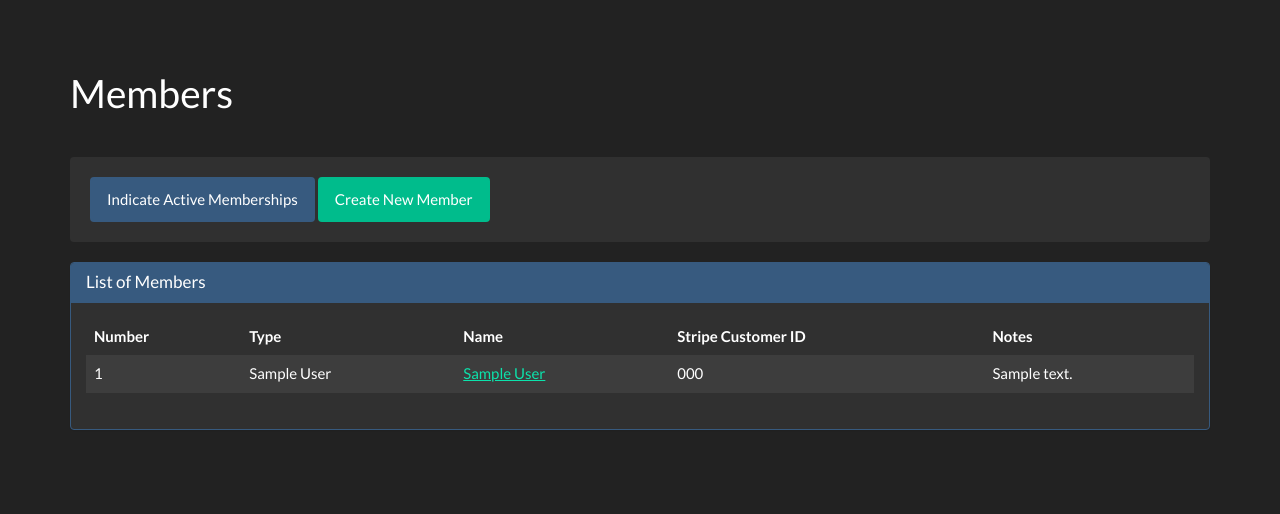
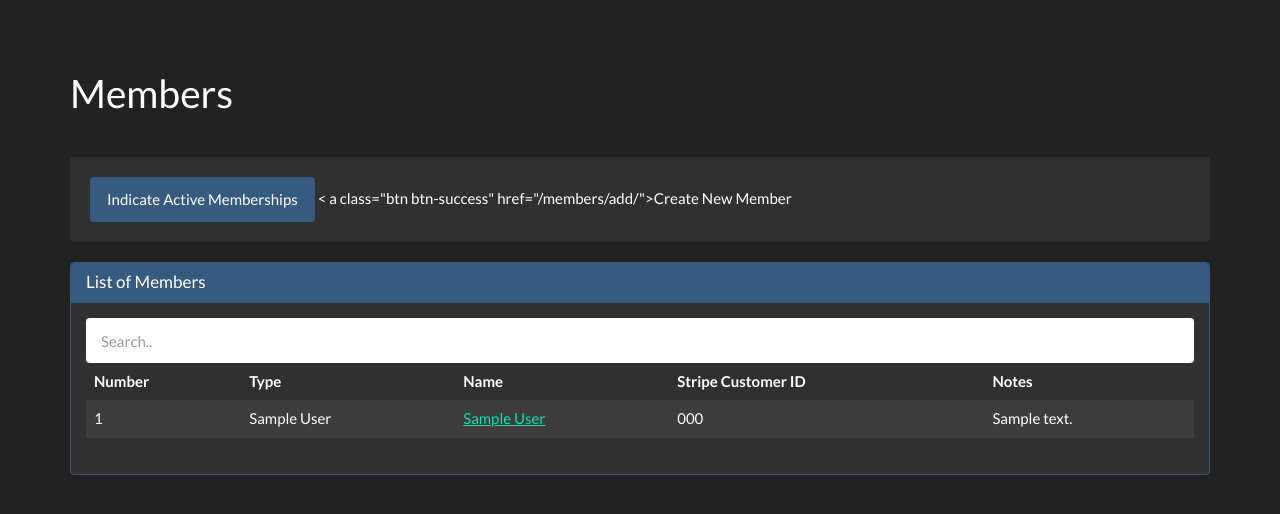
Before and after one commit to C-o-r-E/msys, a Django app: page /members/ in a window 1280 px wide. Shown: the part 60-574 px from the top of the page. Run offline with Django 3.2, Linux system fonts and the light colour scheme; a user stored in the database is signed in; tables that the repository leaves empty hold one stand-in row (values such as "Sample post"); parts of the project's set-up code (start-up, migrations or seed data) failed here and were passed over; some libraries are stand-ins or nearby versions.

Commit message:
Add ability to create cards from member view; Add memberlist filter

```diff
--- a/msys/members/models.py
+++ b/msys/members/models.py
@@ -67,6 +67,10 @@ class Member(models.Model):
     @property
     def full_name(self):
         return str(self)
+
+    @property
+    def memberships(self):
+        return self.membership_set
 
     def has_active_membership(self):
         """
--- a/msys/members/templates/members/member_details.html
+++ b/msys/members/templates/members/member_details.html
@@ -13,6 +13,7 @@
 	<a class="btn btn-default" href="{% url 'editDetails' member.pk %}">Edit Member Details</a>
 	<a class="btn btn-default" href="{% url 'membershipsByMember' member.pk %}">List Memberships</a>
 	<a class="btn btn-default" href="{% url 'addMembershipForMember' member.pk %}">Create Membership</a>
+	<a class="btn btn-default" href="{% url 'addCardForMember' member.pk %}">Create Access Card</a>
 </div>
 
 <div class="panel panel-primary">
--- a/msys/members/templates/members/members.html
+++ b/msys/members/templates/members/members.html
@@ -9,7 +9,7 @@
 {% if member_list %}
 <div class="well">
 	<a class="btn btn-primary" href="{% url 'memberList' %}?show_active=1">Indicate Active Memberships</a>
-  <a class="btn btn-success" href="{% url 'addMember' %}">Create New Member</a>
+<	a class="btn btn-success" href="{% url 'addMember' %}">Create New Member</a>
 </div>
 
 <div class="panel panel-primary">
@@ -17,7 +17,8 @@
 		<h3 class="panel-title">List of Members</h3>
 	</div>
 	<div class="panel-body">
-	<table class="table table-striped table-hover">
+		<input class="form-control" id="memFind" type="text" placeholder="Search..">
+		<table class="table table-striped table-hover" id="memTable">
 			<thead>
 				<tr>
 					<th>Number</th>
@@ -57,6 +58,15 @@
 
 {% block extra_js %}
 <script>
+	$(document).ready(function(){
+		$("#memFind").on("keyup", function() {
+			var value = $(this).val().toLowerCase();
+			$("#memTable tr").filter(function() {
+				$(this).toggle($(this).text().toLowerCase().indexOf(value) > -1)
+			});
+		});
+	});
+
 	$('th').click(function(){
 		var table = $(this).parents('table').eq(0)
 		var rows = table.find('tbody tr').toArray().sort(comparer($(this).index()))
@@ -64,12 +74,14 @@ $('th').click(function(){
 		if (!this.asc){rows = rows.reverse()}
 		for (var i = 0; i < rows.length; i++){table.append(rows[i])}
 	})
+
 	function comparer(index) {
 		return function(a, b) {
 			var valA = getCellValue(a, index), valB = getCellValue(b, index)
 			return $.isNumeric(valA) && $.isNumeric(valB) ? valA - valB : valA.localeCompare(valB)
 		}
 	}
+
 	function getCellValue(row, index){ return $(row).children('td').eq(index).html() }
 </script>
 {% endblock %}
--- a/msys/members/urls.py
+++ b/msys/members/urls.py
@@ -28,6 +28,7 @@ urlpatterns = [
 
     url(r'^cards/$', views.cards, name='cardList'),
     url(r'^cards/add/$', views.addCard, name='addCard'),
+    url(r'^cards/add/(?P<member_id>\d+)$', views.addCard, name='addCardForMember'),
     url(r'^cards/check/(?P<card_rfid>[ A-Fa-f0-9]+)/$', views.checkCard, name='checkCard'),
     re_path(r'^cards/checkin/(?P<card_rfid>[ A-Fa-f0-9]+)/$', views.cardCheckin, name='cardCheckin'),
     url(r'^cards/details/(?P<card_id>\d+)/$', views.cardDetails, name='cardDetails'),
--- a/msys/members/views.py
+++ b/msys/members/views.py
@@ -727,7 +727,7 @@ def editCard(request, card_id):
                                                      'logged_in': True})
 
 @login_required
-def addCard(request):
+def addCard(request, member_id=None):
     """
     Create a new AccessCard
     """
@@ -760,6 +760,8 @@ def addCard(request):
 
     else:
         c_form = CardForm()
+        if member_id:
+            c_form=CardForm(initial={'member':member_id})
 
     return render(request, 'members/add_card.html', {'card_form': c_form, 'logged_in': True})
 
```
Lines whose indentation alone changed are shown as unchanged.
